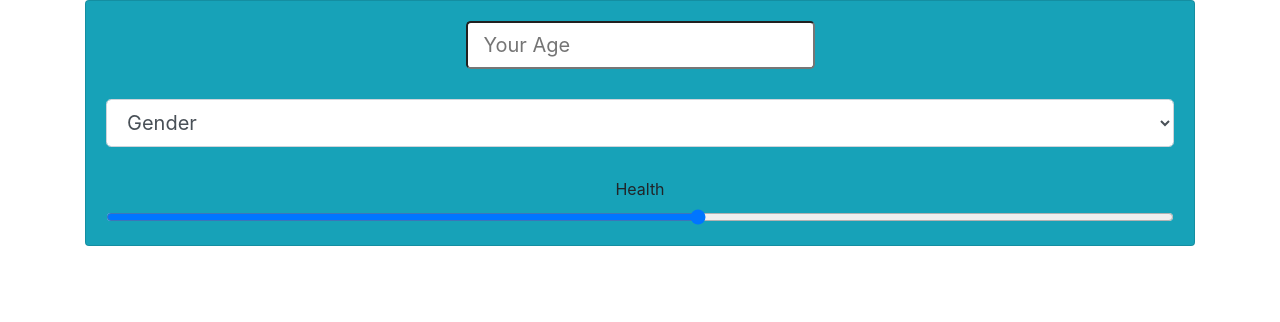
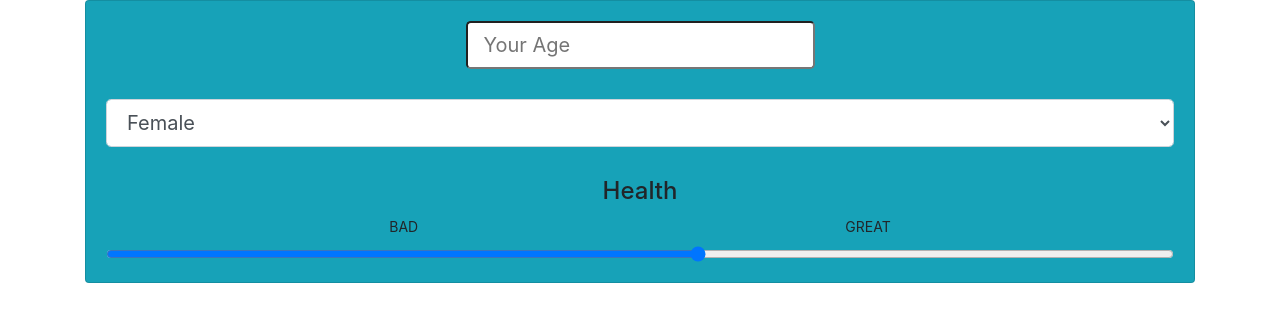
Before and after one commit to LiamPKenna/Galactic-Age-Calculator, a website built with webpack: page src/index.html in a window 1280 px wide. Built offline with nearby package versions, Linux system fonts and the light colour scheme.

Commit message:
add style for health range

```diff
--- a/src/css/styles.css
+++ b/src/css/styles.css
@@ -7,3 +7,18 @@ select {
   margin-top: 30px;
   margin-bottom: 30px;
 }
+
+#bad {
+  text-align: left;
+  font-size: 14px;
+  margin-right: 20%;
+}
+#great {
+  text-align: right;
+  font-size: 14px;
+  margin-left: 20%;
+}
+
+#health-label {
+  width: 100%;
+}
--- a/src/index.html
+++ b/src/index.html
@@ -11,12 +11,12 @@
         <form id="user-input">
           <input id="age-input" class="form-control-lg" type="number" name="age" placeholder="Your Age">
           <select id="gender-input" class="form-control form-control-lg">
-            <option value="">Gender</option>
+            <option value="" disabled>Gender</option>
             <option value="F">Female</option>
             <option value="M">Male</option>
             <option value="N">Non-Binary</option>
           </select>
-          <label for="health">Health</label>
+          <label for="health" id="health-label"><h4>Health</h4><span id="bad">BAD</span><span id="great">GREAT</span></label>
           <input type="range" id="health-input" class="form-control-range" name="health" min="1" max="10" step="1">
         </form>
       </div>
```
